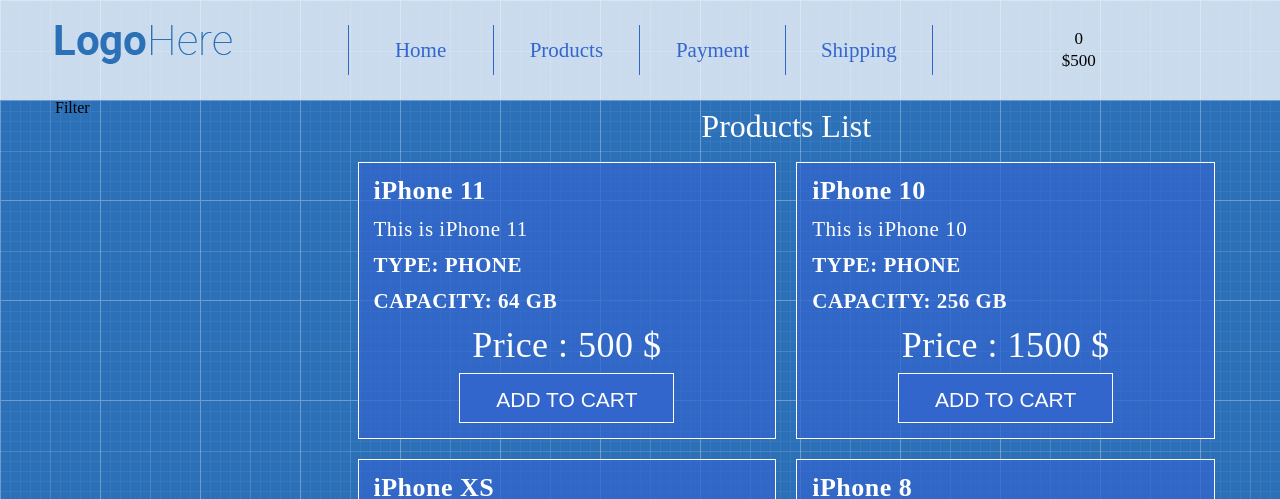
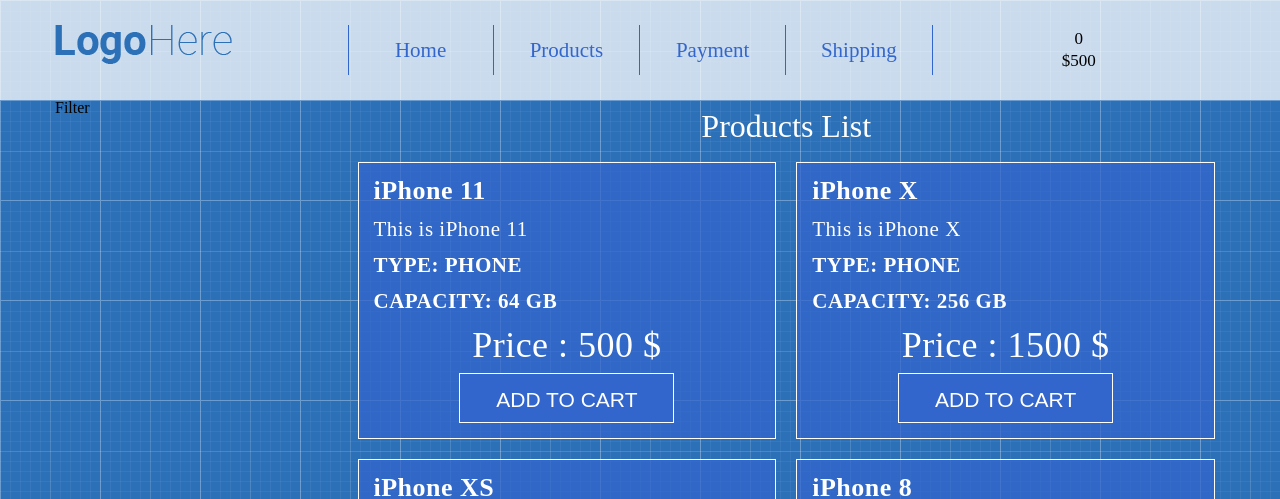
Before and after one commit to vasKenobi/shopReact, a React (Create React App) app: page / in a window 1280 px wide. Shown: the top 499 px of the page. Built offline with nearby package versions, Linux system fonts and the light colour scheme.

Commit message:
showed products item

```diff
--- a/src/App/Main/Products/ProductsList.js
+++ b/src/App/Main/Products/ProductsList.js
@@ -1,48 +1,26 @@
 import React from 'react'
 import ProductListItem from './ProductListItem'
+import products from './products'
 
 const ProductsList = () => {
     return (
         <div>
             <h1 className="page-title">Products List</h1>
             <div className="row">
-                <div className="col-lg-6">
-                <ProductListItem
-                        name="iPhone 11"
-                        description="This is iPhone 11"
-                        capacity="64"
-                        type="phone"
-                        price="500"
-                    />
-                </div>
-                <div className="col-lg-6">
-                    <ProductListItem
-                        name="iPhone 10"
-                        description="This is iPhone 10"
-                        capacity="256"
-                        type="phone"
-                        price="1500"
-                    />
-                </div>
-                <div className="col-lg-6">
-                    <ProductListItem
-                        name="iPhone XS"
-                        description="This is iPhone XS"
-                        capacity="128"
-                        type="phone"
-                        price="1000"
-                    />
-                </div>
-                <div className="col-lg-6">
-                    <ProductListItem
-                        name="iPhone 8"
-                        description="This is iPhone 8"
-                        capacity="64"
-                        type="phone"
-                        price="500"
-                    />
+            {
+                    products.map((product)=> (
+                        <div className="col-lg-6">
+                            <ProductListItem
+                                name={product.name}
+                                description={product.description}
+                                capacity={product.capacity}
+                                type={product.type}
+                                price={product.price}
+                            />
+                        </div>
+                    ))
+                }
 
-                </div>
             </div>
 
 
--- /dev/null
+++ b/src/App/Main/Products/products.js
@@ -0,0 +1,32 @@
+const products = [
+    {
+        name:"iPhone 11",
+        description:"This is iPhone 11",
+        capacity:"64",
+        type:"phone",
+        price:"500",
+    },
+    {
+        name:"iPhone X",
+        description:"This is iPhone X",
+        capacity:"256",
+        type:"phone",
+        price:"1500",
+    },
+    {
+        name:"iPhone XS",
+        description:"This is iPhone XS",
+        capacity:"128",
+        type:"phone",
+        price:"1000",
+    },
+    {
+        name:"iPhone 8",
+        description:"This is iPhone 8",
+        capacity:"64",
+        type:"phone",
+        price:"500",
+    },
+]
+
+export default products
```
